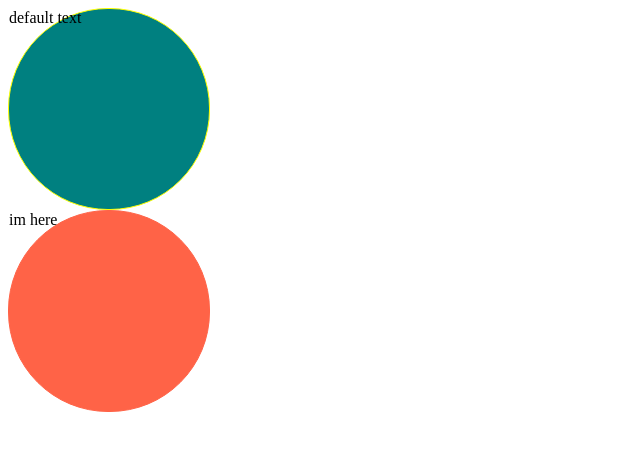
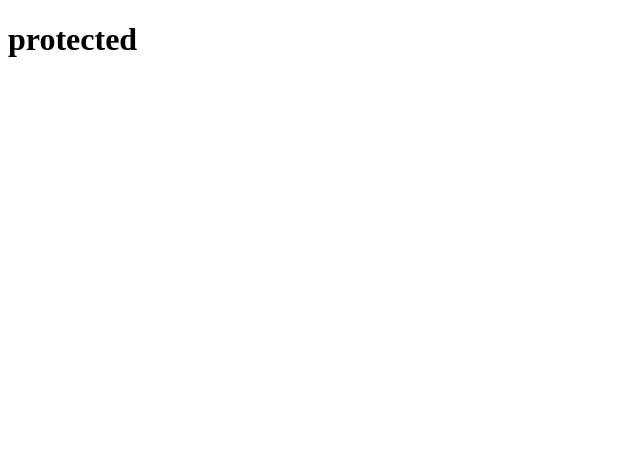
Before and after one commit to whd617/react-master-nomflix-clone, a React (Create React App) app: page / in a window 1280 px wide. Shown: the top 450 px of the page, without its empty margins (0-640 px from the left). Built offline with nearby package versions, Linux system fonts and the light colour scheme.

Commit message:
chore/오리엔테이션

```diff
--- a/package.json
+++ b/package.json
@@ -13,6 +13,7 @@
     "@types/styled-components": "^5.1.34",
     "react": "^18.3.1",
     "react-dom": "^18.3.1",
+    "react-router-dom": "^5.3.0",
     "react-scripts": "5.0.1",
     "styled-components": "^6.1.12",
     "typescript": "^4.9.5",
@@ -41,5 +42,8 @@
       "last 1 firefox version",
       "last 1 safari version"
     ]
+  },
+  "devDependencies": {
+    "@types/react-query": "^1.2.9"
   }
 }
--- a/src/App.tsx
+++ b/src/App.tsx
@@ -1,11 +1,19 @@
-import Circle from './Circle';
+import React, { useState } from 'react';
+import styled from 'styled-components';
+
+const Container = styled.div`
+  background-color: ${(props) => props.theme.bgColor};
+`;
+
+const H1 = styled.h1`
+  color: ${(props) => props.theme.textColor};
+`;
 
 function App() {
   return (
-    <div>
-      <Circle borderColor='yellow' bgColor='teal' />
-      <Circle text='im here' bgColor='tomato' />
-    </div>
+    <Container>
+      <H1>protected</H1>
+    </Container>
   );
 }
 
--- a/src/Circle.tsx
+++ /dev/null
@@ -1,30 +0,0 @@
-import styled from 'styled-components';
-
-interface ContainerProps {
-  bgColor: string;
-  borderColor: string;
-}
-
-const Container = styled.div<ContainerProps>`
-  width: 200px;
-  height: 200px;
-  background-color: ${(props) => props.bgColor};
-  border-radius: 100px;
-  border: 1px solid ${(props) => props.borderColor};
-`;
-
-interface CircleProps {
-  bgColor: string;
-  borderColor?: string;
-  text?: string;
-}
-
-function Circle({ bgColor, borderColor, text = 'default text' }: CircleProps) {
-  return (
-    <Container bgColor={bgColor} borderColor={borderColor ?? bgColor}>
-      {text}
-    </Container>
-  );
-}
-
-export default Circle;
--- /dev/null
+++ b/src/theme.ts
@@ -0,0 +1,7 @@
+import { DefaultTheme } from 'styled-components';
+
+export const theme: DefaultTheme = {
+  bgColor: 'white',
+  textColor: 'black',
+  btnColor: 'tomato',
+};
```
Also changed, not shown: src/index.tsx (+6 -2 lines), src/styled.d.ts (added, +9 -0 lines), src/routes/Coin.tsx (added), src/routes/Coins.tsx (added), 2 other files (tests, documents, lock files or other folders).
